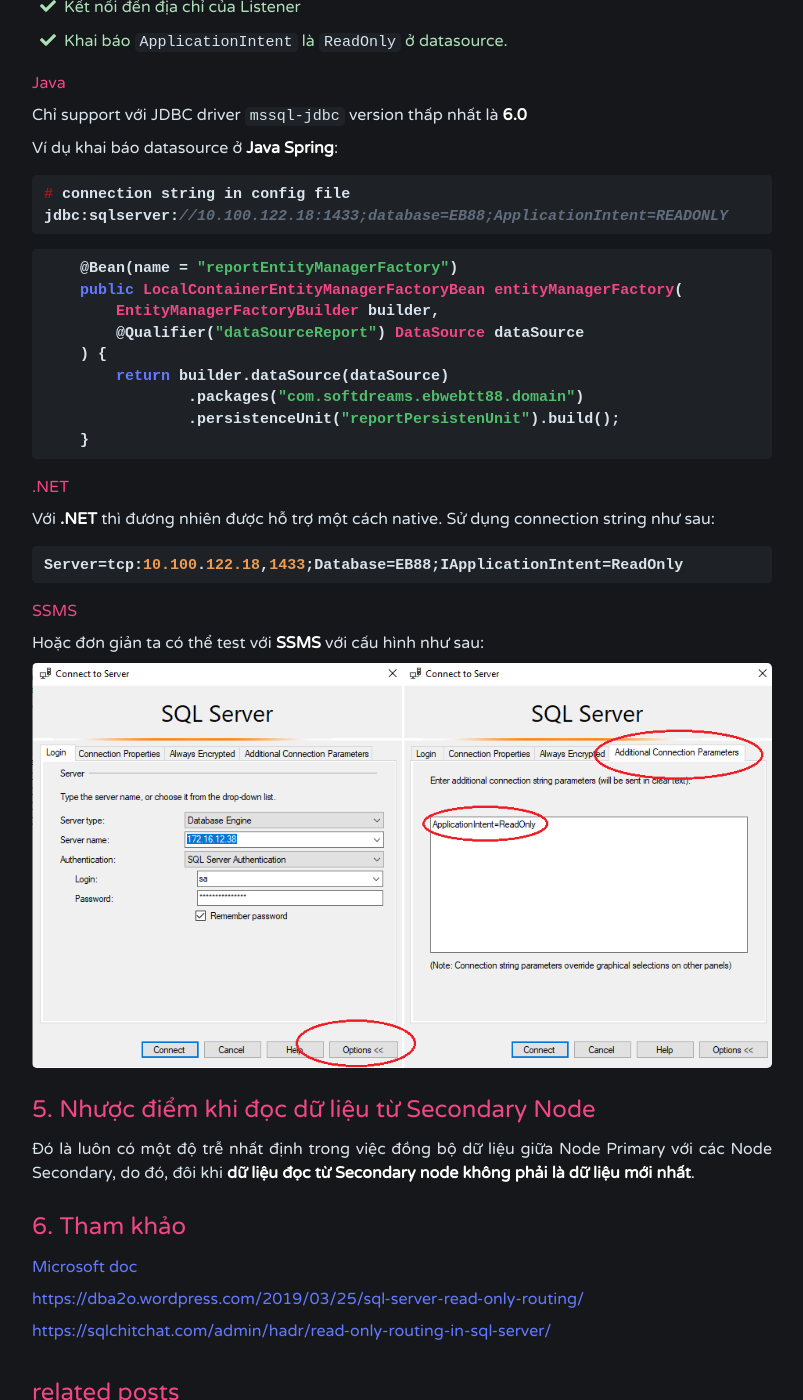
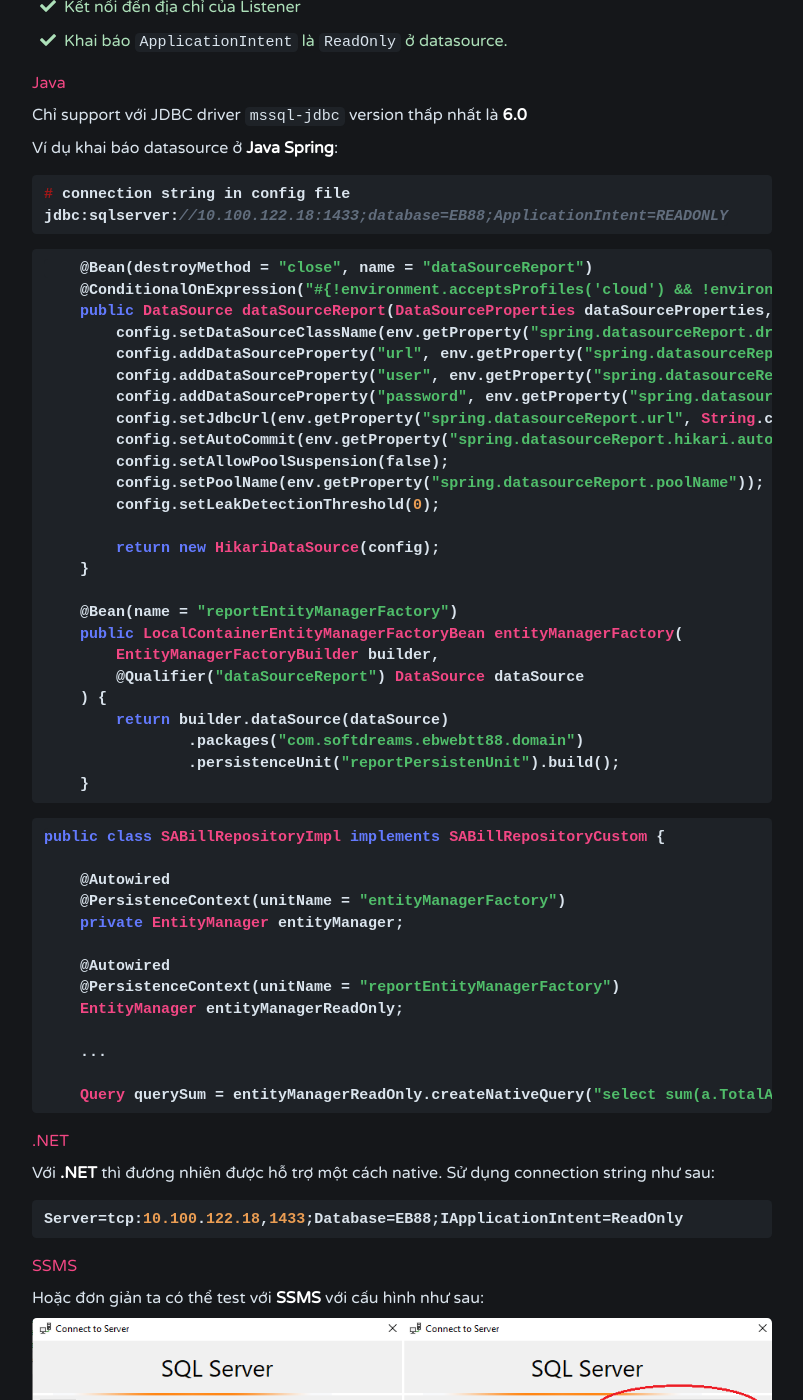
Before and after one commit to chenhuang511/chenhuang511.github.io, a Jekyll site: the page built from _posts/2022-09-05-sqlperf-10-read-only-routing.md, in a window 1280 px wide and 1400 px high, scrolled down 6684 px. Shown: the whole window, without its empty margins (238-1041 px from the left). Built offline with Jekyll 4.4.1, drawn with Linux system fonts in a browser that asks for light colours; comment, search, counter and statistics services are not loaded.

Commit message:
add more example code

````diff
--- a/_posts/2022-09-05-sqlperf-10-read-only-routing.md
+++ b/_posts/2022-09-05-sqlperf-10-read-only-routing.md
@@ -167,6 +167,22 @@ jdbc:sqlserver://10.100.122.18:1433;database=EB88;ApplicationIntent=READONLY
 ```
 
 ```java
+    @Bean(destroyMethod = "close", name = "dataSourceReport")
+    @ConditionalOnExpression("#{!environment.acceptsProfiles('cloud') && !environment.acceptsProfiles('heroku')}")
+    public DataSource dataSourceReport(DataSourceProperties dataSourceProperties, JHipsterProperties jHipsterProperties) {
+        config.setDataSourceClassName(env.getProperty("spring.datasourceReport.driverClassName", String.class));
+        config.addDataSourceProperty("url", env.getProperty("spring.datasourceReport.url", String.class));
+        config.addDataSourceProperty("user", env.getProperty("spring.datasourceReport.username", String.class));
+        config.addDataSourceProperty("password", env.getProperty("spring.datasourceReport.password", String.class));
+        config.setJdbcUrl(env.getProperty("spring.datasourceReport.url", String.class));
+        config.setAutoCommit(env.getProperty("spring.datasourceReport.hikari.auto-commit", Boolean.class));
+        config.setAllowPoolSuspension(false);
+        config.setPoolName(env.getProperty("spring.datasourceReport.poolName"));
+        config.setLeakDetectionThreshold(0);
+
+        return new HikariDataSource(config);
+    }
+
     @Bean(name = "reportEntityManagerFactory")
     public LocalContainerEntityManagerFactoryBean entityManagerFactory(
         EntityManagerFactoryBuilder builder,
@@ -178,6 +194,21 @@ jdbc:sqlserver://10.100.122.18:1433;database=EB88;ApplicationIntent=READONLY
     }
 ```
 
+```java
+public class SABillRepositoryImpl implements SABillRepositoryCustom {
+
+    @Autowired
+    @PersistenceContext(unitName = "entityManagerFactory")
+    private EntityManager entityManager;
+
+    @Autowired
+    @PersistenceContext(unitName = "reportEntityManagerFactory")
+    EntityManager entityManagerReadOnly;
+
+    ...
+
+    Query querySum = entityManagerReadOnly.createNativeQuery("select sum(a.TotalAll) " + sqlWhere.toString());
+```
 #### .NET
 
 Với **.NET** thì đương nhiên được hỗ trợ một cách native. Sử dụng connection string như sau:
````
